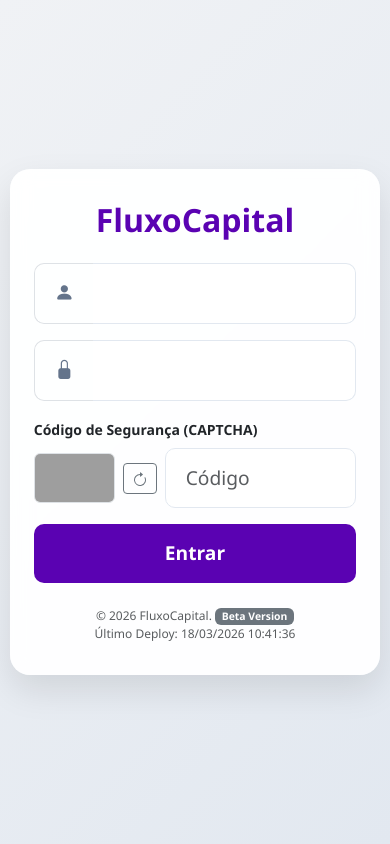
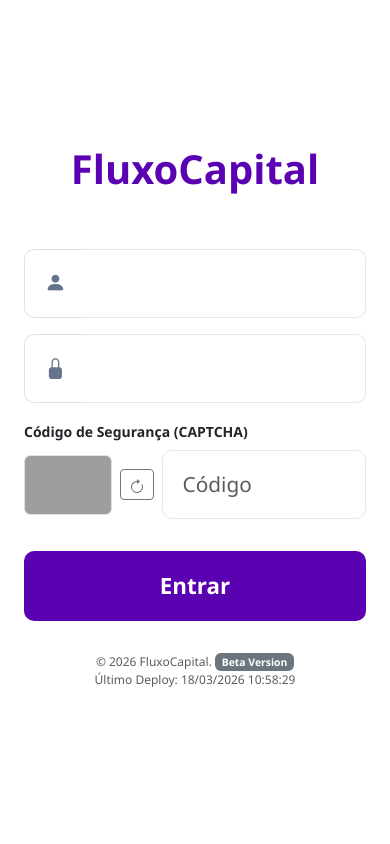
Before and after one commit to leoabvleo/fluxocapital_vercel, a Flask app: page /login in a window 390 px wide. Run offline with Flask 3, Linux system fonts and the light colour scheme; some libraries are stand-ins or nearby versions; grey boxes are pictures that could not be loaded.

Commit message:
style: adjust login page mobile layout to be full-screen with larger input fields and buttons.

```diff
--- a/templates/base.html
+++ b/templates/base.html
@@ -267,7 +267,7 @@
         <div class="container text-center text-muted small">
             &copy; {{ now_year }} FluxoCapital. <span class="badge text-bg-secondary" style="font-size: 0.7rem;">Beta Version</span>
             <br>
-            <span style="font-size: 0.75rem;">Último Deploy: 18/03/2026 10:41:36</span>
+            <span style="font-size: 0.75rem;">Último Deploy: 18/03/2026 10:58:29</span>
         </div>
     </footer>
 
--- a/templates/login.html
+++ b/templates/login.html
@@ -73,30 +73,49 @@
             display: none;
         }
 
-        /* Melhorias para Mobile - Deixa tudo bem grande */
+        /* Melhorias para Mobile - Ocupa a tela toda */
         @media (max-width: 576px) {
+            body {
+                background: white;
+            }
+
             .login-card {
-                width: 95%;
-                padding: 2rem 1.5rem;
+                width: 100%;
+                height: 100vh;
+                max-width: none;
+                border-radius: 0;
+                box-shadow: none;
+                display: flex;
+                flex-direction: column;
+                justify-content: center;
+                padding: 1.5rem;
+                background: white;
+                backdrop-filter: none;
             }
 
             .form-control, .input-group-text {
-                padding: 15px 20px;
-                font-size: 1.2rem;
+                padding: 18px 20px;
+                font-size: 1.3rem;
             }
 
             .btn-primary {
-                padding: 15px;
-                font-size: 1.2rem;
+                padding: 18px;
+                font-size: 1.4rem;
+                margin-top: 1rem;
             }
 
             h3 {
-                font-size: 2rem;
+                font-size: 2.5rem;
+                margin-bottom: 2rem;
             }
 
             #captcha-img {
-                width: 150px;
-                height: 50px;
+                width: 160px;
+                height: 60px;
+            }
+
+            .text-muted {
+                margin-top: 2rem !important;
             }
         }
     </style>
@@ -155,7 +174,7 @@
         <div class="mt-4 text-center text-muted small" style="font-size: 0.75rem;">
             &copy; {{ now_year }} FluxoCapital. <span class="badge text-bg-secondary" style="font-size: 0.65rem;">Beta Version</span>
             <br>
-            Último Deploy: 18/03/2026 10:41:36
+            Último Deploy: 18/03/2026 10:58:29
         </div>
     </div>
 
```
